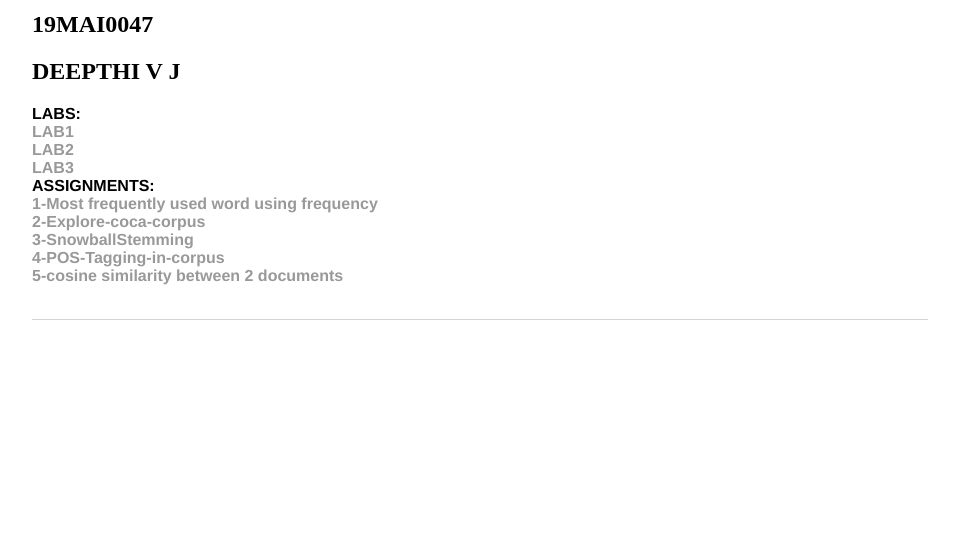
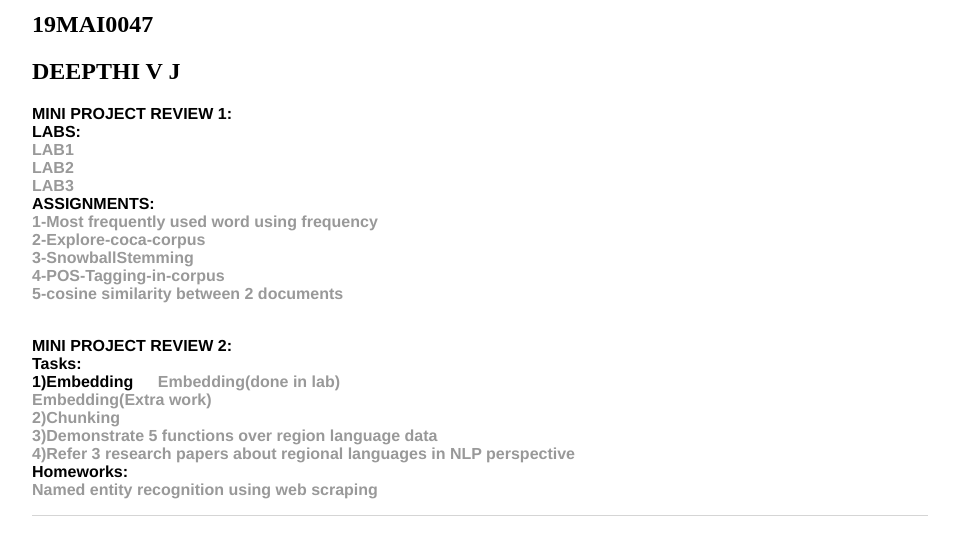
Before and after one commit to RiyaGrace/deepthivj-aiml.github.io, a plain HTML site: page index.html in a window 1280 px wide. Shown: the part 191-746 px from the top of the page, without its empty margins (160-1119 px from the left). Drawn offline with Linux system fonts and the light colour scheme.

Commit message:
Update index.html

```diff
--- a/index.html
+++ b/index.html
@@ -11,6 +11,7 @@
 		<h2>DEEPTHI V J</h2>
 		<nav>
     		<ul>
+			<li>MINI PROJECT REVIEW 1:</li></br>
 			<li>LABS:</li></br>
 			<li><a href="https://github.com/deepthivj-aiml/deepthivj-aiml.github.io/blob/master/lab1.ipynb">LAB1</a></li></br>
 			<li><a href="https://github.com/deepthivj-aiml/deepthivj-aiml.github.io/blob/master/lab2.ipynb">LAB2</a></li></br>
@@ -26,6 +27,18 @@
   			</li>
 
 		</ul>
+		<ul>
+			<li>MINI PROJECT REVIEW 2:</li></br>
+			<li>Tasks:</li></br>
+			<li>1)Embedding</li>
+			<li><a href="https://github.com/deepthivj-aiml/deepthivj-aiml.github.io/blob/master/Embedding.ipynb">Embedding(done in lab)</a></li></br>
+			<li><a href="https://github.com/deepthivj-aiml/deepthivj-aiml.github.io/blob/master/Embedding(extra-work).ipynb">Embedding(Extra work)</a></li></br>
+			<li><a href="https://github.com/deepthivj-aiml/deepthivj-aiml.github.io/blob/master/chunking.ipynb">2)Chunking</a></li></br>
+			<li><a href="https://github.com/deepthivj-aiml/deepthivj-aiml.github.io/blob/master/inltk_malayalam.ipynb">3)Demonstrate 5 functions over region language data</a></li></br>
+  			<li><a href="https://github.com/deepthivj-aiml/deepthivj-aiml.github.io/blob/master/Research_papers.pdf">4)Refer 3 research papers about regional languages in NLP perspective</a></li></br>
+			<li>Homeworks:</li></br>
+			<li><a href="https://github.com/deepthivj-aiml/deepthivj-aiml.github.io/blob/master/Embedding.ipynb">Named entity recognition using web scraping</a></li></br>
+		</ul>
 		</nav>
 
 		<footer>
```
